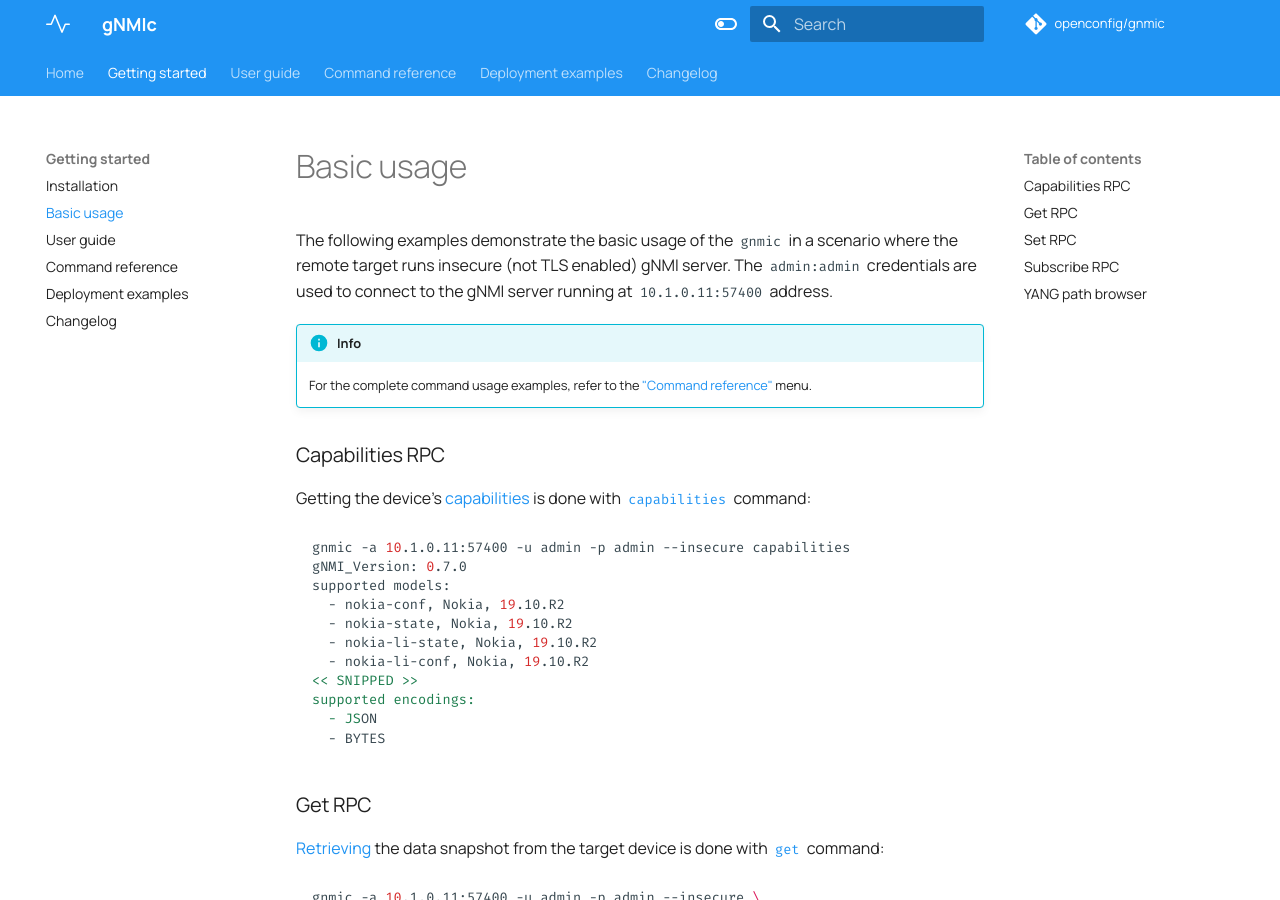
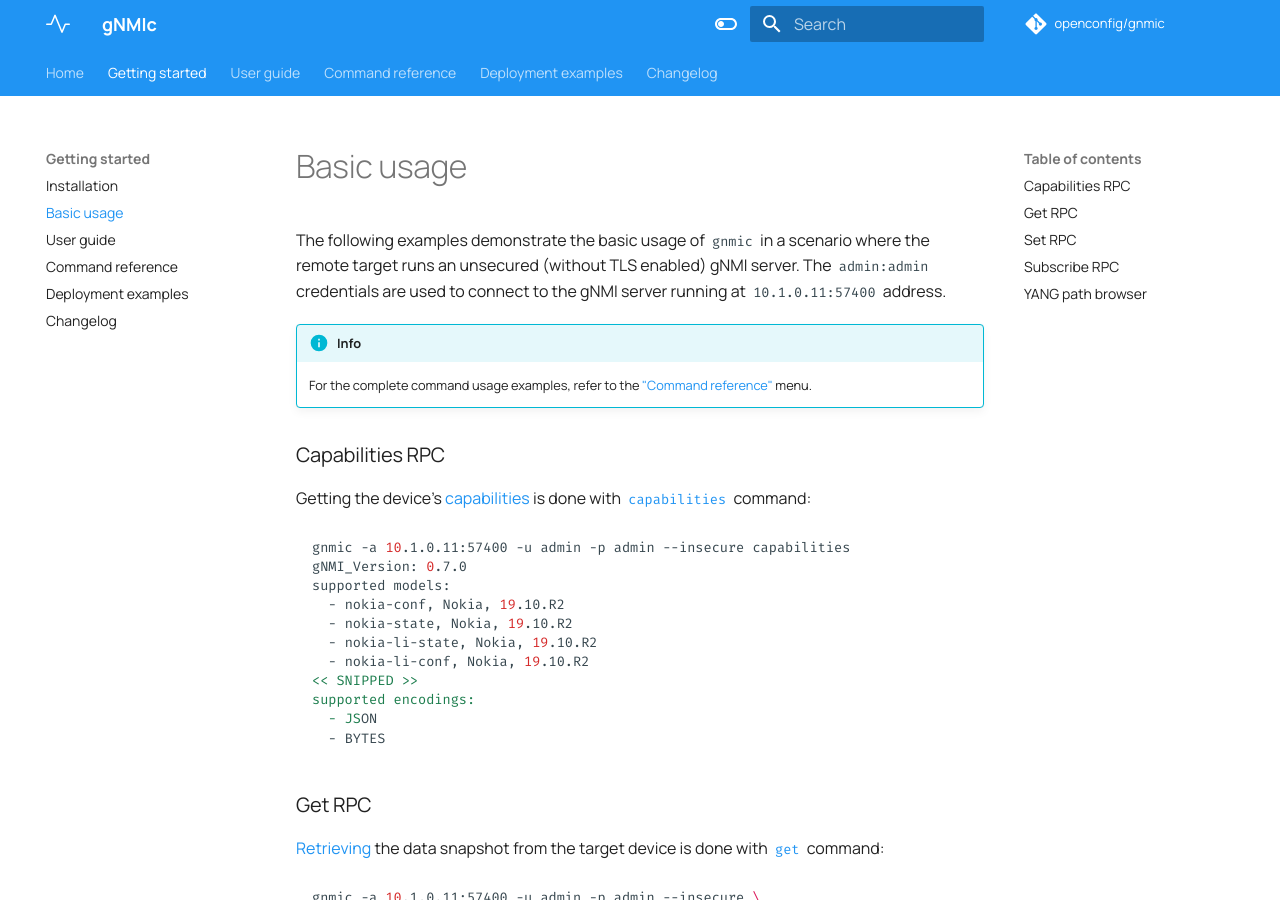
Before and after one commit to openconfig/gnmic, an MkDocs documentation site: the page built from docs/basic_usage.md, in a window 1280 px wide and 900 px high. Built offline with MkDocs 1.6.1 and Material for MkDocs 9.7.7, drawn with Linux system fonts in a browser that asks for light colours; comment, search, counter and statistics services are not loaded.

Commit message:
minor updates

```diff
--- a/docs/basic_usage.md
+++ b/docs/basic_usage.md
@@ -1,4 +1,4 @@
-The following examples demonstrate the basic usage of the `gnmic` in a scenario where the remote target runs insecure (not TLS enabled) gNMI server. The `admin:admin` credentials are used to connect to the gNMI server running at `10.1.0.11:57400` address.
+The following examples demonstrate the basic usage of `gnmic` in a scenario where the remote target runs an unsecured (without TLS enabled) gNMI server. The `admin:admin` credentials are used to connect to the gNMI server running at `10.1.0.11:57400` address.
 
 !!!info
     For the complete command usage examples, refer to the ["Command reference"](cmd/capabilities.md) menu.
```
Also changed, not shown: docs/cmd/capabilities.md (+1 -0 lines), docs/user_guide/configuration_intro.md (+2 -0 lines).
